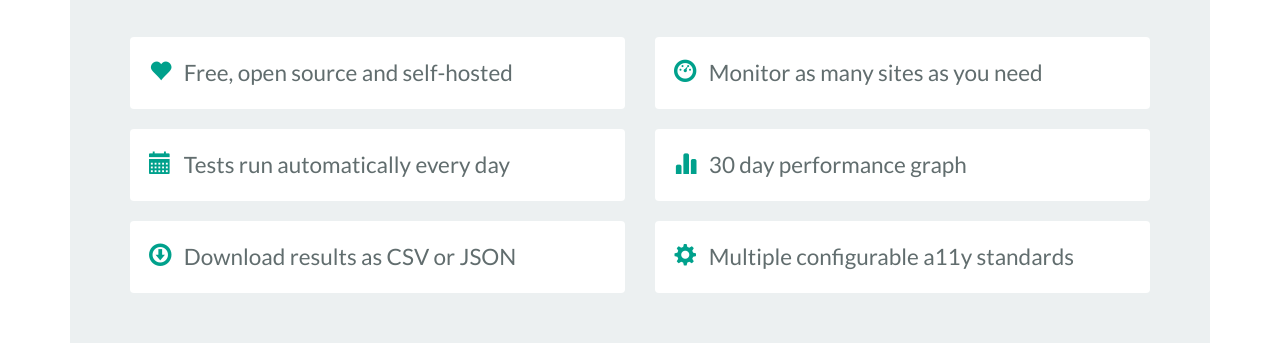
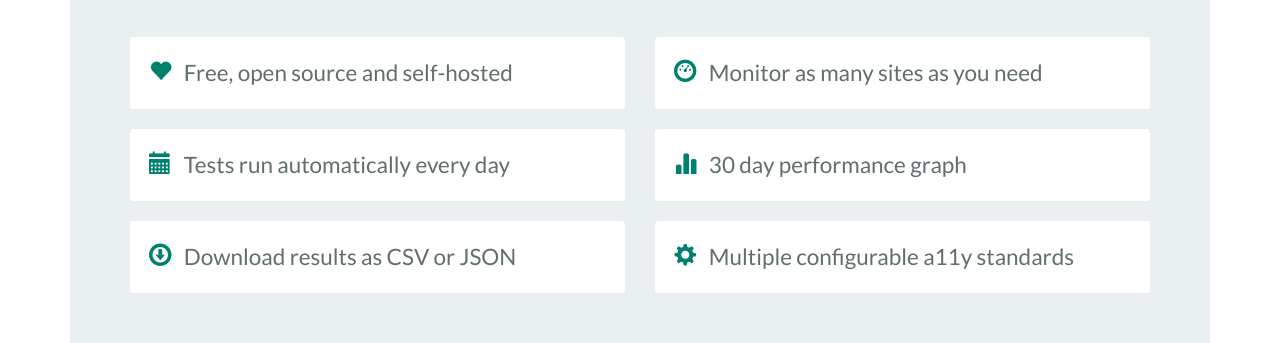
Before and after one commit to pa11y/pa11y-site, a plain HTML site: page index.html in a window 1280 px wide. Shown: the part 419-762 px from the top of the page. Drawn offline with Linux system fonts and the light colour scheme; a script that the page names is missing.

Commit message:
Fixes to make WCAG2AA compliant

```diff
--- a/less/variables-flatly.less
+++ b/less/variables-flatly.less
@@ -13,16 +13,16 @@
 @gray-dark:              #616D6E;
 @gray:                   #6C7878;
 @gray-light:             #7C8C8D;
-@gray-lighter:           #ecf0f1;
+@gray-lighter:           #eaeff1;
 
 // Brand colors
 // -------------------------
 
 @brand-primary:         #2C3E50;
-@brand-success:         #00A18C;
-@brand-warning:         #F39C12;
-@brand-danger:          #E74C3C;
-@brand-info:            #3498DB;
+@brand-success:         #00806F;
+@brand-warning:         #A86700;
+@brand-danger:          #D83D2D;
+@brand-info:            #177BBE;
 
 // Scaffolding
 // -------------------------
```
Also changed, not shown: css/main.css.
